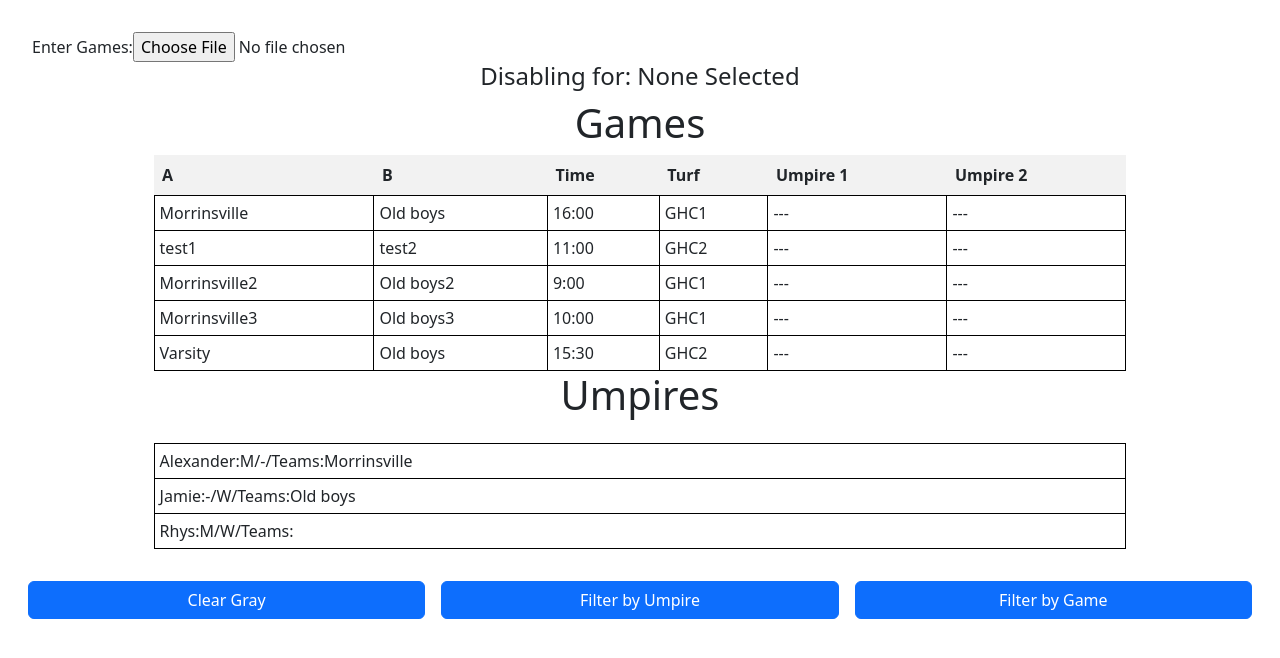
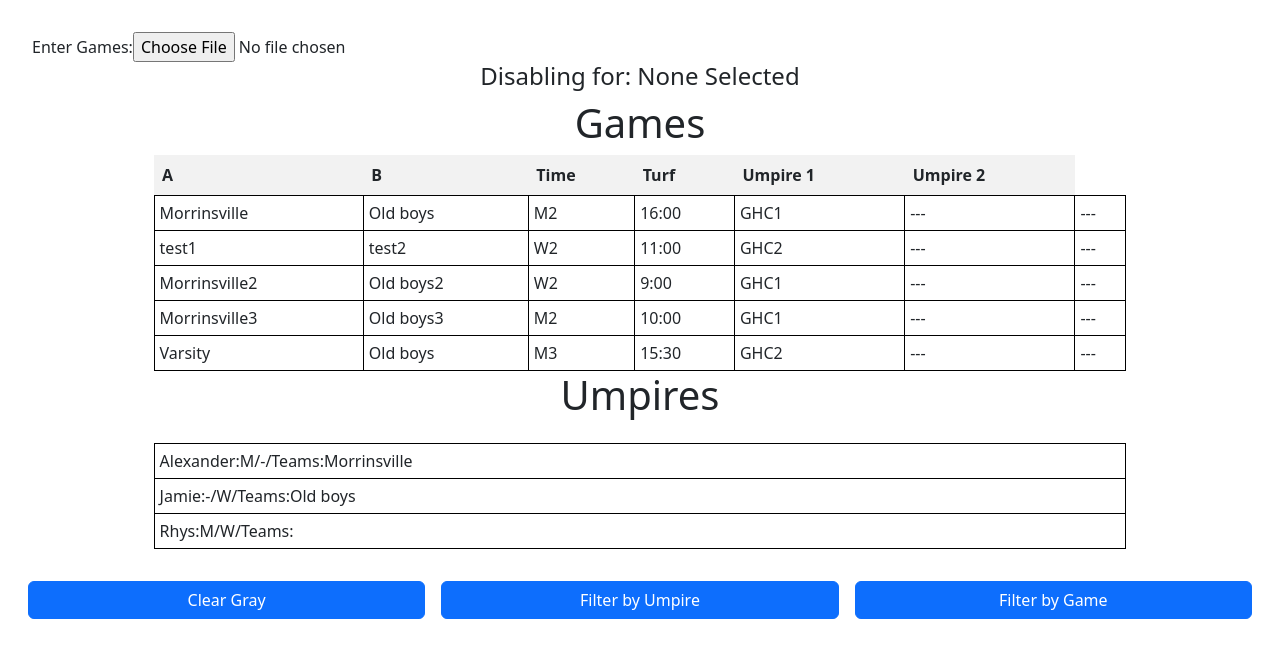
Before and after one commit to Skwangles/openUmpireAssigner, a React (Create React App) app: page / in a window 1280 px wide. Shown: the top 658 px of the page. Built offline with nearby package versions, Linux system fonts and the light colour scheme.

Commit message:
Add grade to game & a display for a disabling reason

```diff
--- a/src/Game.js
+++ b/src/Game.js
@@ -45,6 +45,7 @@ function Game({game, updateGameValue, setSelectedGame, id}) {
       <tr onClick={handleClickToFocus} className={game.isDisabled === true ? "disabled" : "" } >
         <td> {game.A} </td>
         <td> {game.B} </td>
+        <td> {game.Grade} </td>
         <td> {game.Time} </td>
         <td> {game.Turf} </td>
         <td
@@ -55,6 +56,7 @@ function Game({game, updateGameValue, setSelectedGame, id}) {
         <td types={['umpire']} id="ump2name" onDrop={handleDropfromDrag} onDragOver={handleDragOver}>
             {ump2.hasOwnProperty("name") ? ump2.name :  "---" }
         </td>
+        {game.isDisabled ? (game.reason ? <td>Disabled: {game.reason}</td> : "") : ""}
       </tr>
     );
   }
```
